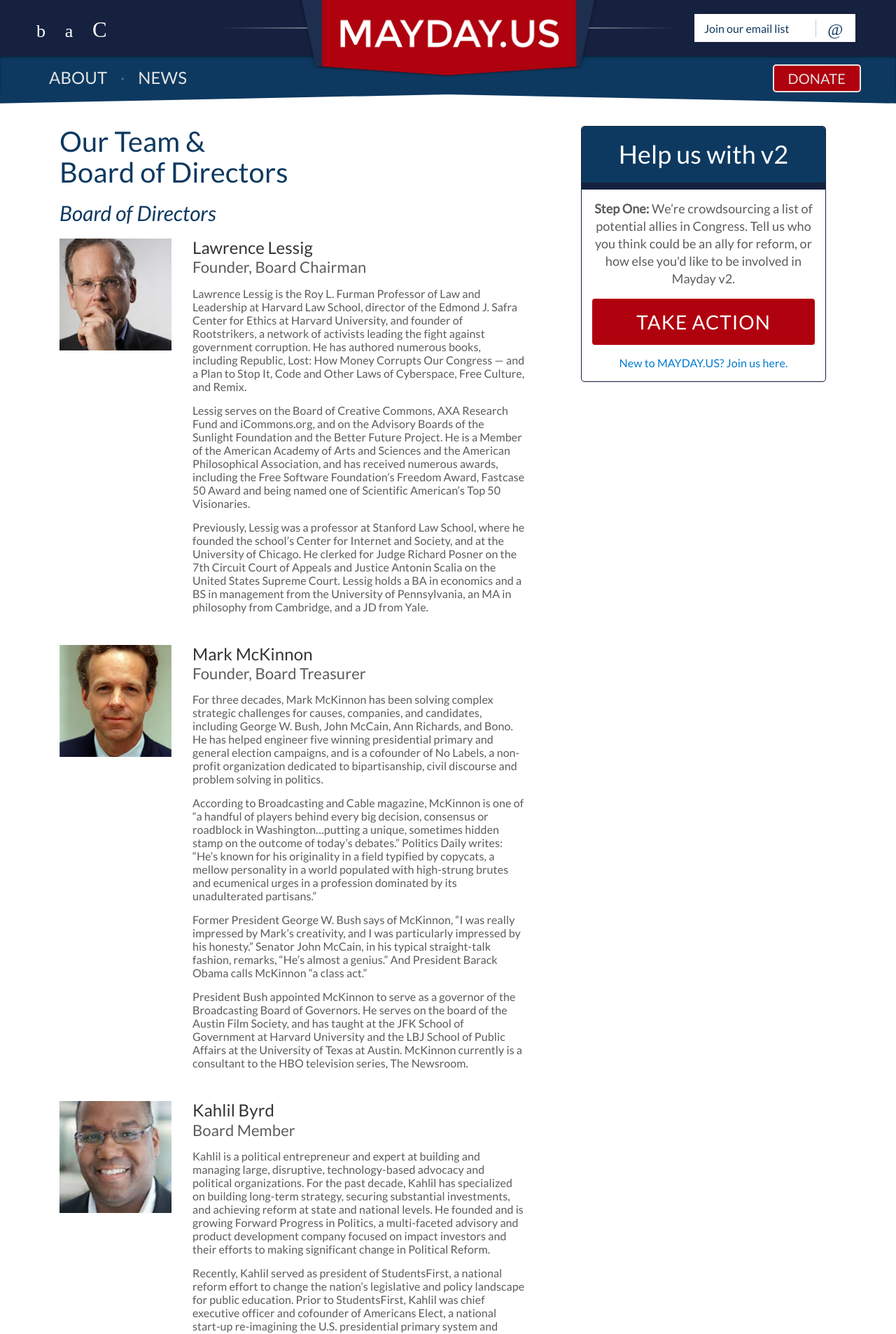
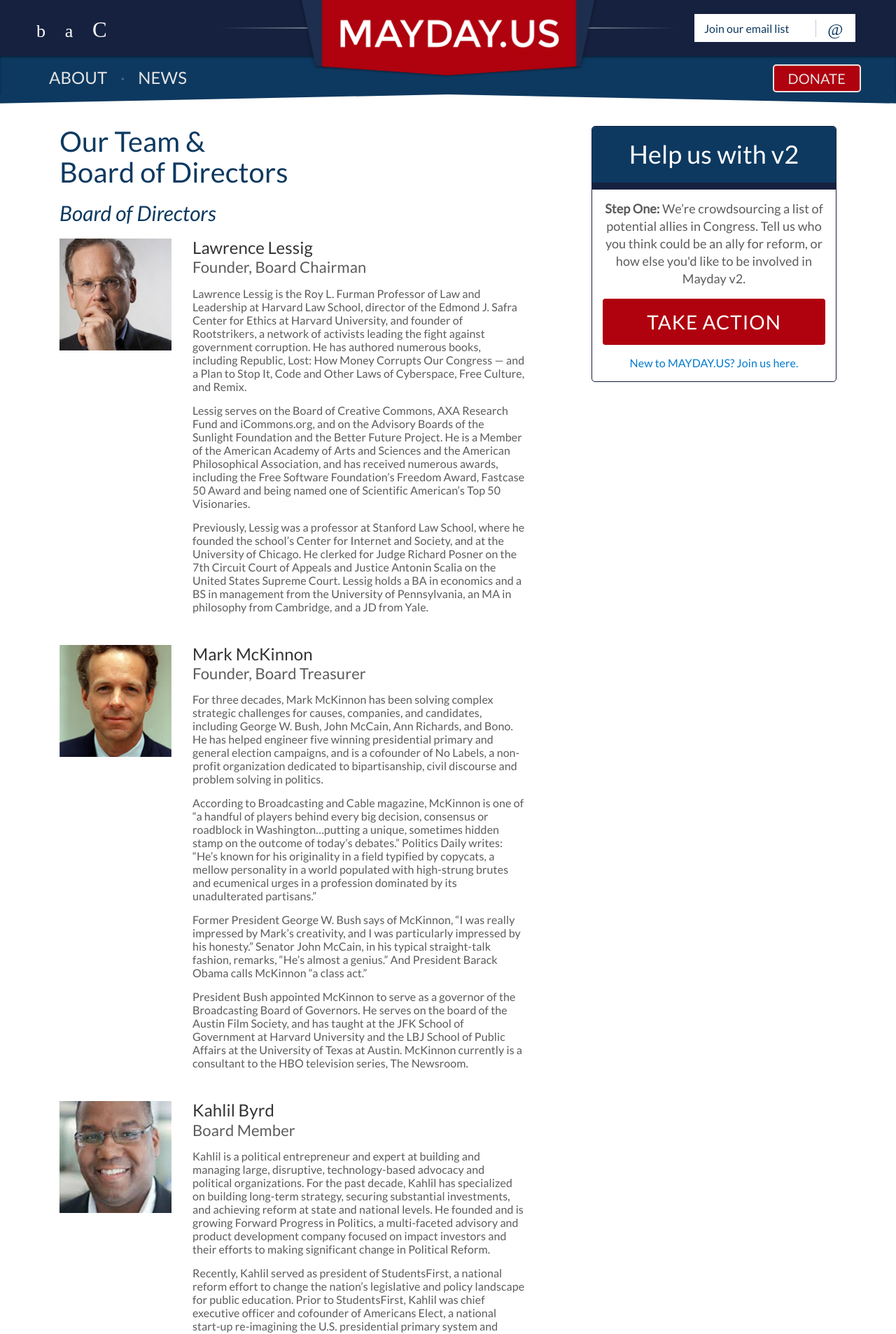
Before and after one commit to MayOneUS/mayday-2.0-frontend, a Jekyll site: the page built from team_and_board.html, in a window 1280 px wide. Shown: the top 1907 px of the page at 70% size. Built offline with Jekyll 4.4.1, drawn with Linux system fonts in a browser that asks for light colours; nearby versions of some CDN libraries; some web fonts are replaced.

Commit message:
Minor fixes

```diff
--- a/team_and_board.html
+++ b/team_and_board.html
@@ -226,8 +226,8 @@
           </div>
         </div>
       </div>
-      <div class="row col-md-4">
-          {% include panel_action.html %}
+      <div class="col-md-4">
+        {% include panel_action.html %}
       </div>
     </div>
   </div>
```
Also changed, not shown: faq.html (line endings or trailing spaces).
